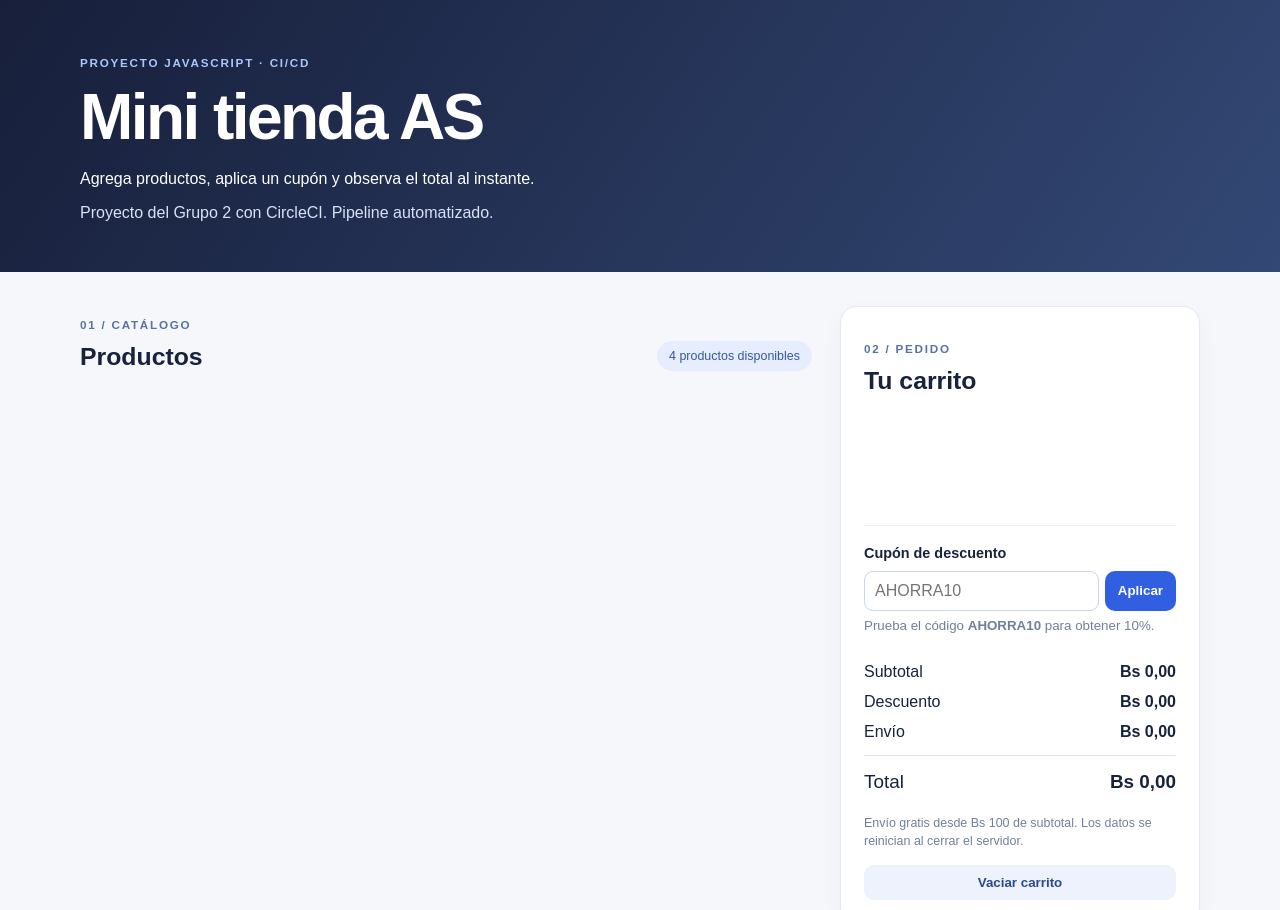
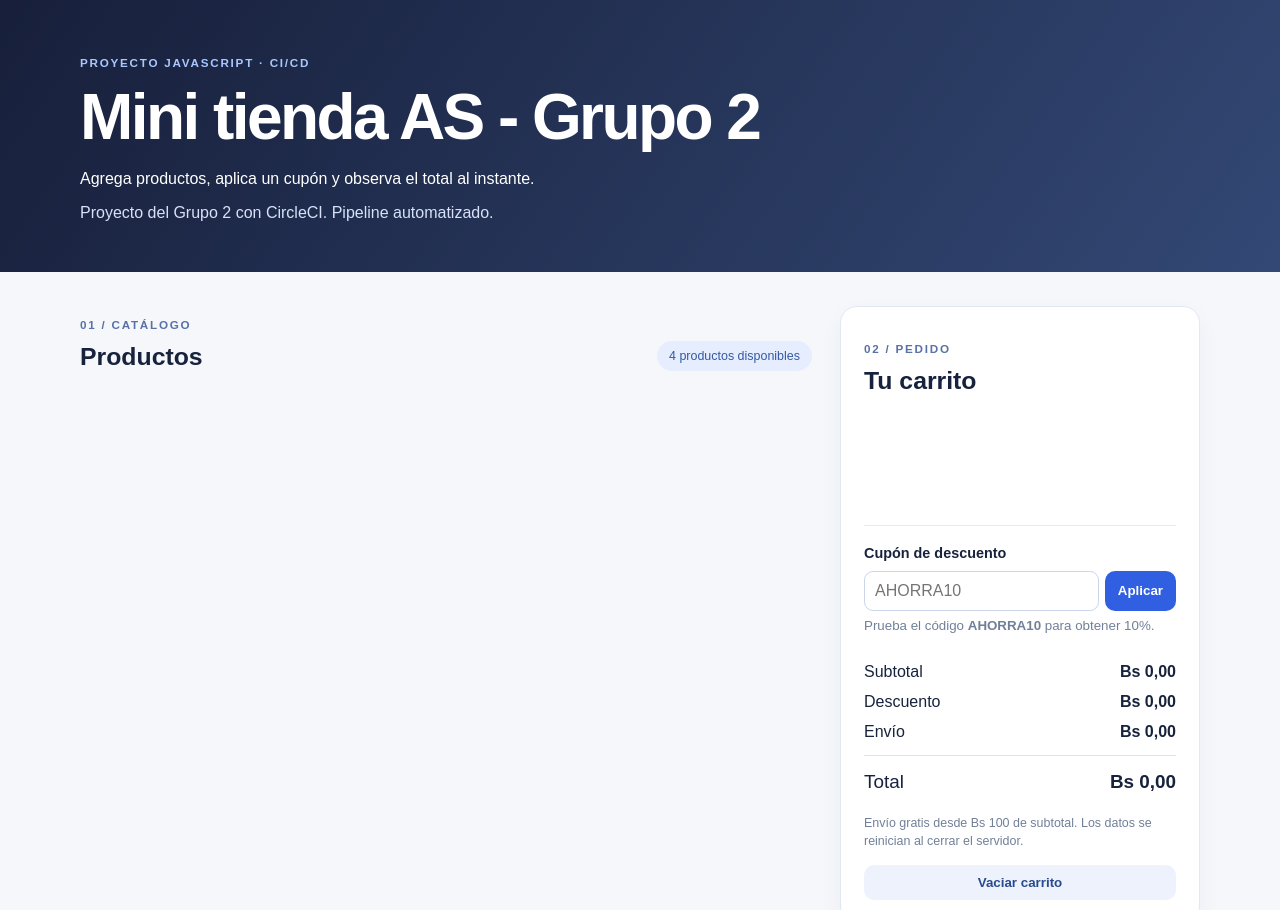
Before and after one commit to sebastiansoto1407/CircleCI, a website: page public/index.html in a window 1280 px wide. Shown: the top 910 px of the page. Drawn offline with Linux system fonts and the light colour scheme; no server answers.

Commit message:
Identificar al Grupo 2 en la tienda

```diff
--- a/public/index.html
+++ b/public/index.html
@@ -11,7 +11,7 @@
   <header class="hero">
     <div class="contenedor">
       <p class="etiqueta">PROYECTO JAVASCRIPT · CI/CD</p>
-      <h1>Mini tienda AS</h1>
+      <h1>Mini tienda AS - Grupo 2</h1>
       <p>Agrega productos, aplica un cupón y observa el total al instante.</p>
       <p>Proyecto del Grupo 2 con CircleCI. Pipeline automatizado.</p>
     </div>
```
